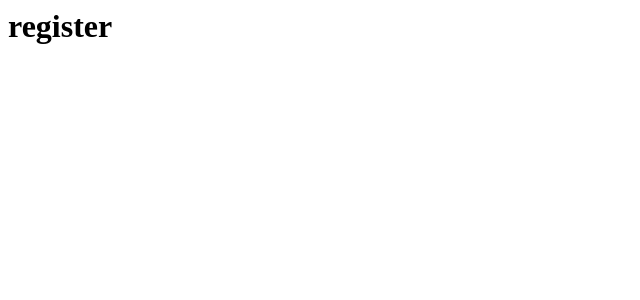
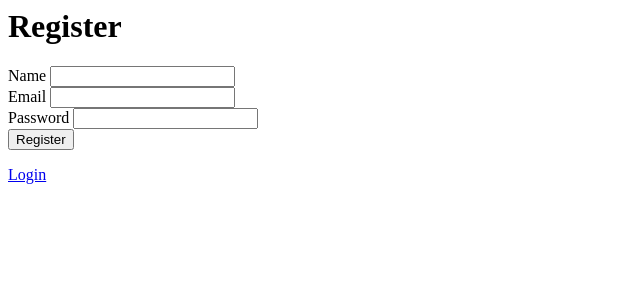
Before and after one commit to 0xrockey/demo-api, a Node server app: page /register in a window 1280 px wide. Shown: the top 300 px of the page, without its empty margins (0-640 px from the left). Run offline with Node 20, Linux system fonts and the light colour scheme; some libraries are stand-ins or nearby versions.

Commit message:
add login & register  ejs file

```diff
--- a/views/register.ejs
+++ b/views/register.ejs
@@ -1 +1,17 @@
-<h1>register</h1>
+<h1>Register</h1>
+<form action="/register" method="POST">
+  <div>
+    <label for="name">Name</label>
+    <input type="text" id="name" name="name" required />
+  </div>
+  <div>
+    <label for="email">Email</label>
+    <input type="email" id="email" name="email" required />
+  </div>
+  <div>
+    <label for="password">Password</label>
+    <input type="password" id="password" name="password" required />
+  </div>
+  <button type="submit">Register</button>
+</form>
+<a href="/login">Login</a>
```
Also changed, not shown: views/login.ejs (+14 -1 lines).
